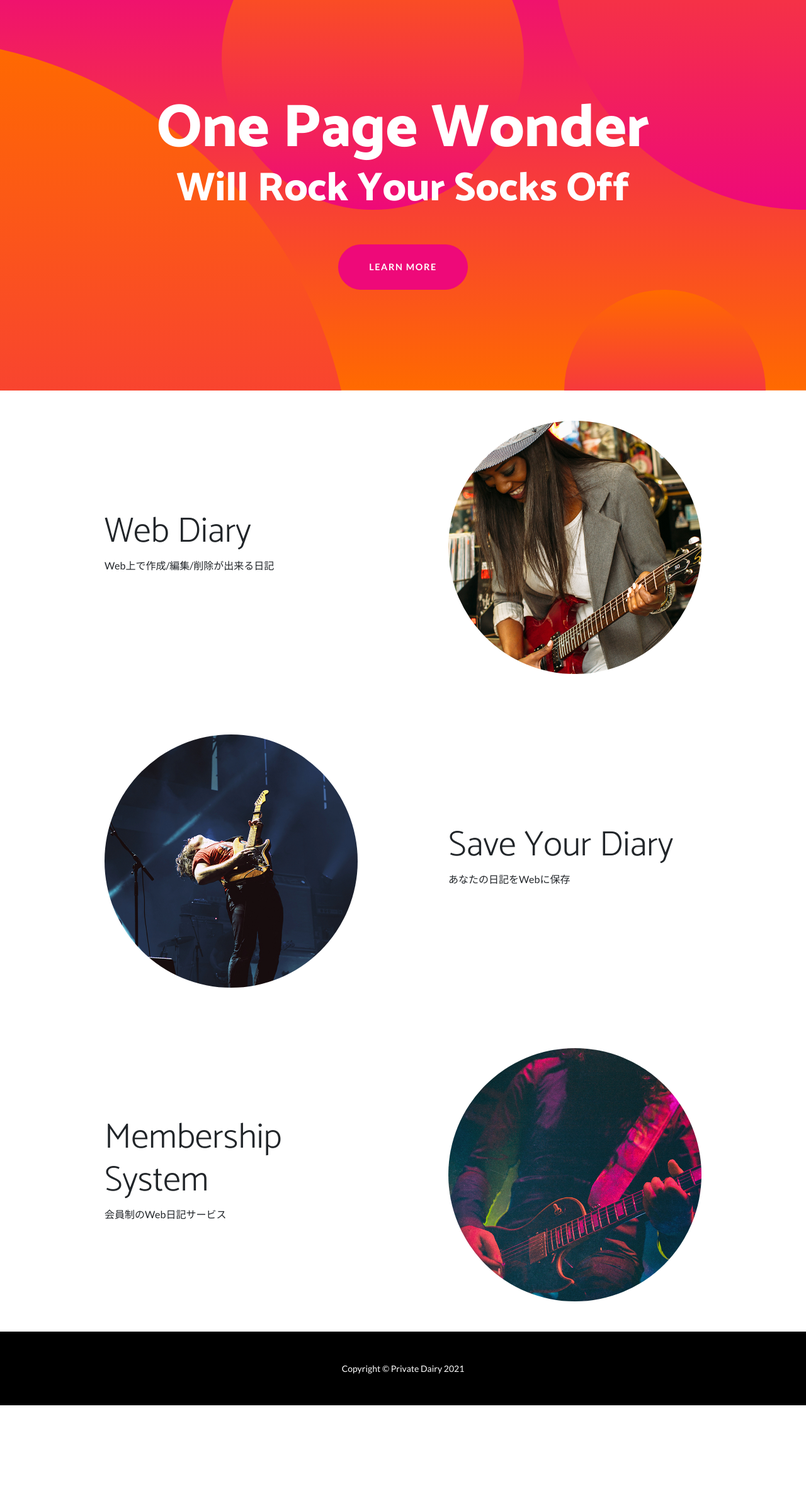
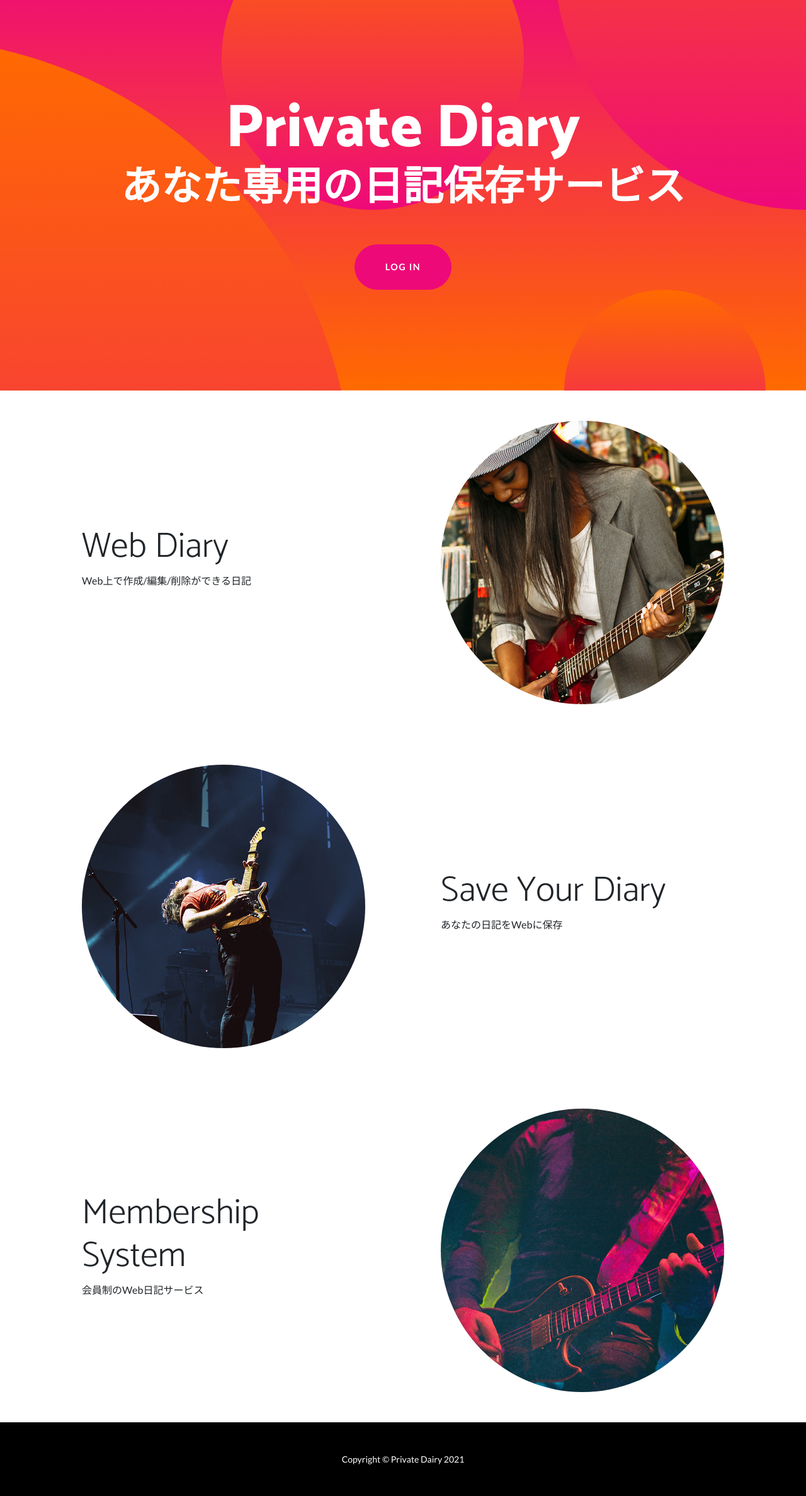
Before and after one commit to o-hara-okayama-it-2021/private_diary, a Django app: page / in a window 1280 px wide. Shown: the part 67-2442 px from the top of the page at 63% size. Before the commit the page ends 2298 px from the top, so only its background shows below. Run offline with Django 3.2, Linux system fonts and the light colour scheme; some libraries are stand-ins or nearby versions.

Commit message:
認証ページのリンクを追加（index.html）

```diff
--- a/diary/templates/index.html
+++ b/diary/templates/index.html
@@ -1,19 +1,15 @@
 {% extends 'base.html' %}
-
 {% load static %}
 
-{% block title %}Web上にあなた専用の日記ページを保存出来るサービス | Private Diary{% endblock %}
+{% block title %}Web上にあなた専用の日記ページを保存できるサービス | Private Diary{% endblock %}
 
-
-
-{% block header %}
-<!-- Header-->
+{% block header%}
 <header class="masthead text-center text-white">
   <div class="masthead-content">
-      <div class="container px-5">
-          <h1 class="masthead-heading mb-0">One Page Wonder</h1>
-          <h2 class="masthead-subheading mb-0">Will Rock Your Socks Off</h2>
-          <a class="btn btn-primary btn-xl rounded-pill mt-5" href="#scroll">Learn More</a>
+    <div class="container">
+      <h1 class="masthead-heading mb-0">Private Diary</h1>
+      <h2 class="masthead-subheading mb-0">あなた専用の日記保存サービス</h2>
+      <a href="{% url 'account_login' %}" class="btn btn-primary btn-xl rounded-pill mt-5">LOG IN</a>
     </div>
   </div>
   <div class="bg-circle-1 bg-circle"></div>
@@ -21,35 +17,34 @@
   <div class="bg-circle-3 bg-circle"></div>
   <div class="bg-circle-4 bg-circle"></div>
 </header>
-
 {% endblock %}
 
-
-
 {% block contents %}
-
-<!-- Content section 1-->
 <section>
-  <div class="container px-5">
-      <div class="row gx-5 align-items-center">
+  <div class="container">
+    <div class="row align-items-center">
       <div class="col-lg-6 order-lg-2">
-              <div class="p-5"><img class="img-fluid rounded-circle" src="{% static 'assets/img/01.jpg' %}" alt="" /></div>
+        <div class="p-5">
+          <img class="img-fluid rounded-circle" src="{% static 'assets/img/01.jpg' %}" alt="">
+        </div>
       </div>
       <div class="col-lg-6 order-lg-1">
         <div class="p-5">
           <h2 class="display-4">Web Diary</h2>
-                  <p>Web上で作成/編集/削除が出来る日記</p>
+          <p>Web上で作成/編集/削除ができる日記</p>
         </div>
       </div>
     </div>
   </div>
 </section>
-<!-- Content section 2-->
+
 <section>
-  <div class="container px-5">
-      <div class="row gx-5 align-items-center">
+  <div class="container">
+    <div class="row align-items-center">
       <div class="col-lg-6">
-              <div class="p-5"><img class="img-fluid rounded-circle" src="{% static 'assets/img/02.jpg' %}" alt="" /></div>
+        <div class="p-5">
+          <img class="img-fluid rounded-circle" src="{% static 'assets/img/02.jpg' %}" alt="">
+        </div>
       </div>
       <div class="col-lg-6">
         <div class="p-5">
@@ -60,12 +55,14 @@
     </div>
   </div>
 </section>
-<!-- Content section 3-->
+
 <section>
-  <div class="container px-5">
-      <div class="row gx-5 align-items-center">
+  <div class="container">
+    <div class="row align-items-center">
       <div class="col-lg-6 order-lg-2">
-              <div class="p-5"><img class="img-fluid rounded-circle" src="{% static 'assets/img/03.jpg' %}" alt="..." /></div>
+        <div class="p-5">
+          <img class="img-fluid rounded-circle" src="{% static 'assets/img/03.jpg' %}" alt="">
+        </div>
       </div>
       <div class="col-lg-6 order-lg-1">
         <div class="p-5">
@@ -76,5 +73,4 @@
     </div>
   </div>
 </section>
-
 {% endblock %}
```
Lines whose indentation alone changed are shown as unchanged.
